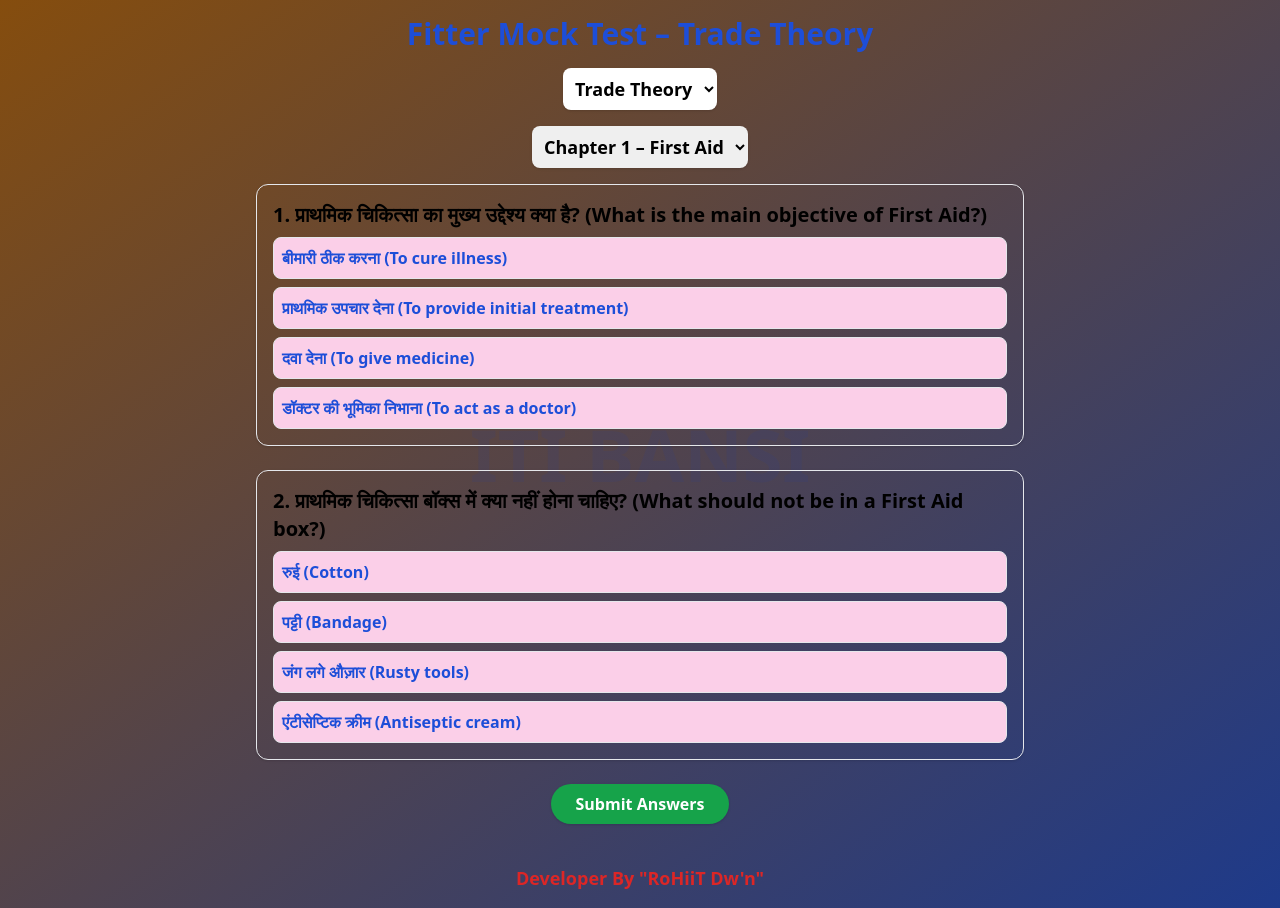
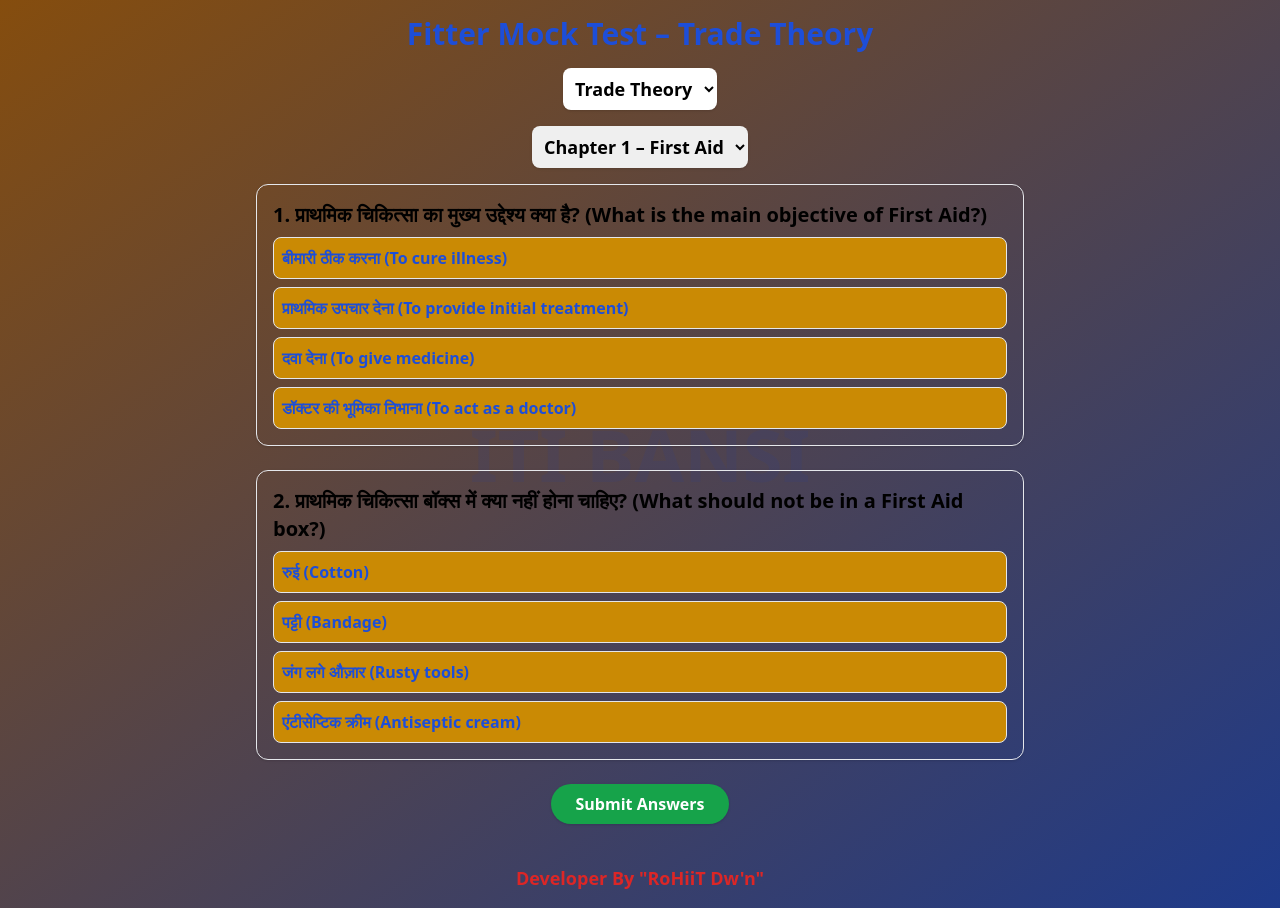
Before and after one commit to rohit-091/Fitter-first-year, a React (Vite) app: page / in a window 1280 px wide. Built offline with nearby package versions, Linux system fonts and the light colour scheme.

Commit message:
Update App.jsx

```diff
--- a/src/App.jsx
+++ b/src/App.jsx
@@ -86,7 +86,7 @@ export default function App() {
           const isWrong = submitted && userAnswer !== q.answer;
 
           return (
-            <div key={index} className="p-4 rounded-xl shadow bg-yellow border">
+            <div key={index} className="p-4 rounded-xl shadow bg-blue border">
               <h2 className="text-xl font-bold mb-2">
                 {index + 1}. {q.question}
               </h2>
@@ -102,7 +102,7 @@ export default function App() {
 
               <div className="space-y-2">
                 {q.options.map((opt, i) => {
-                  let optionClass = "bg-pink-200 text-blue-700"; // default
+                  let optionClass = "bg-yellow-600 text-blue-700"; // default
                   if (submitted) {
                     if (i === q.answer) optionClass = "bg-green-600 text-white";
                     else if (i === userAnswer && i !== q.answer)
```
